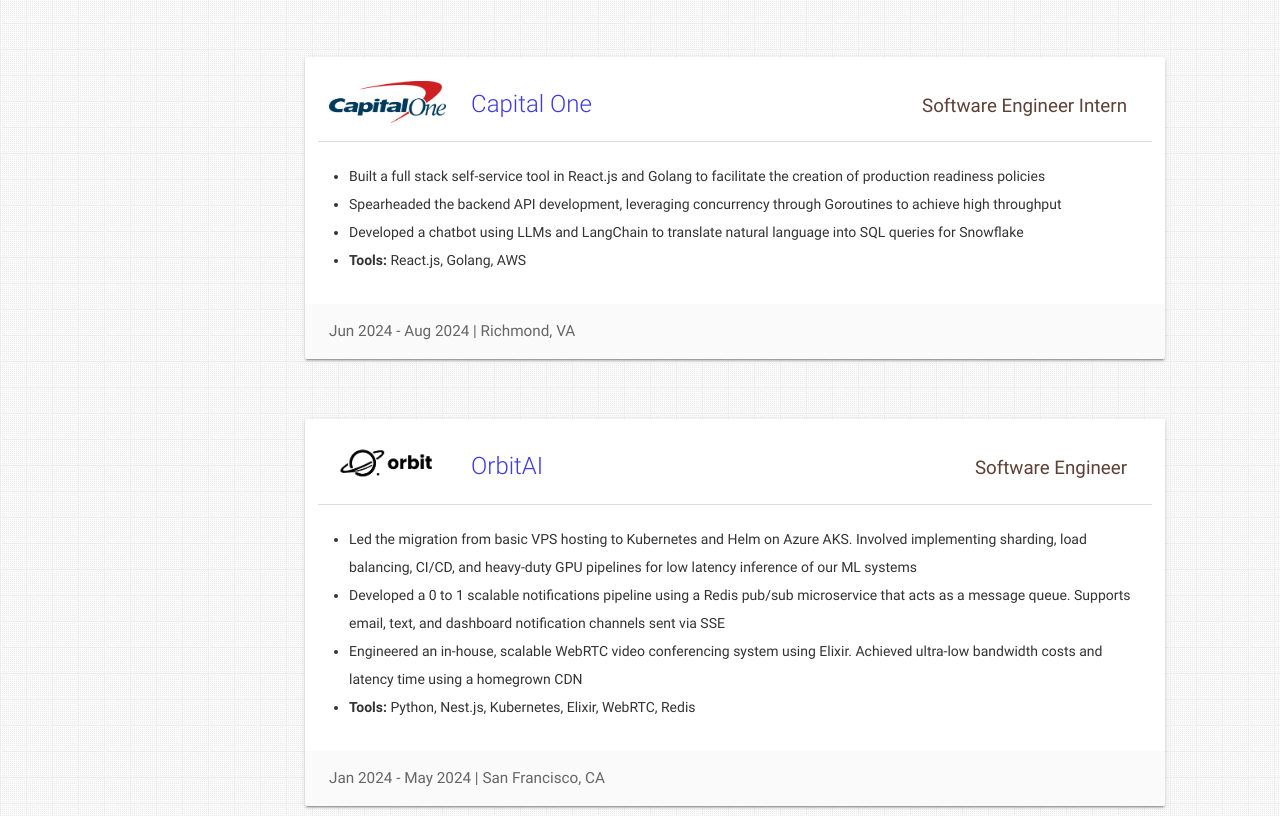
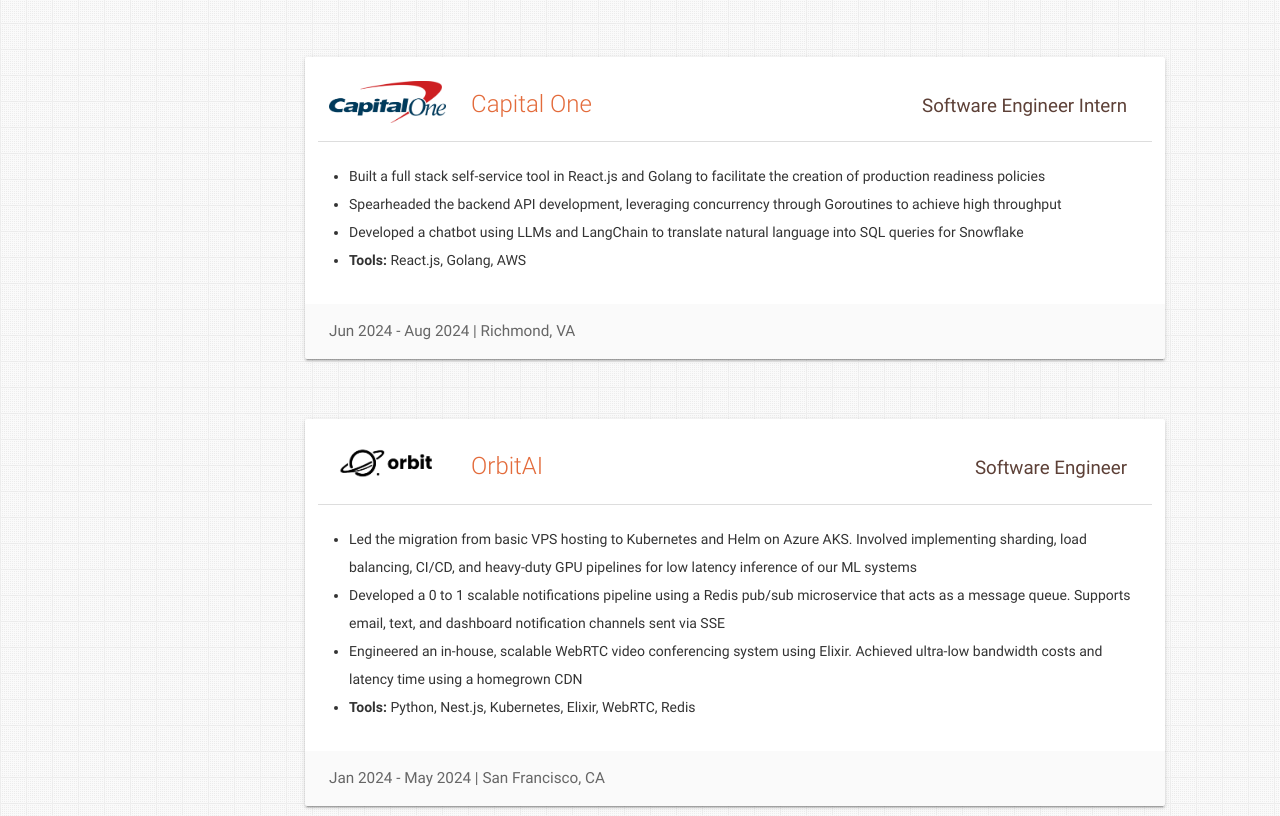
Before and after one commit to LunarFang416/LunarFang416.github.io, a plain HTML site: page index.html in a window 1280 px wide. Shown: the part 1563-2379 px from the top of the page. Drawn offline with nearby package versions, Linux system fonts and the light colour scheme.

```diff
--- a/assets/css/style.css
+++ b/assets/css/style.css
@@ -553,7 +553,7 @@ small {
 /* main .teal-text */
 
 .teal-text {
-  color: #3e3be3 !important;
+  color: #e36b3b !important;
 }
 
 /* .teal-text {
```
